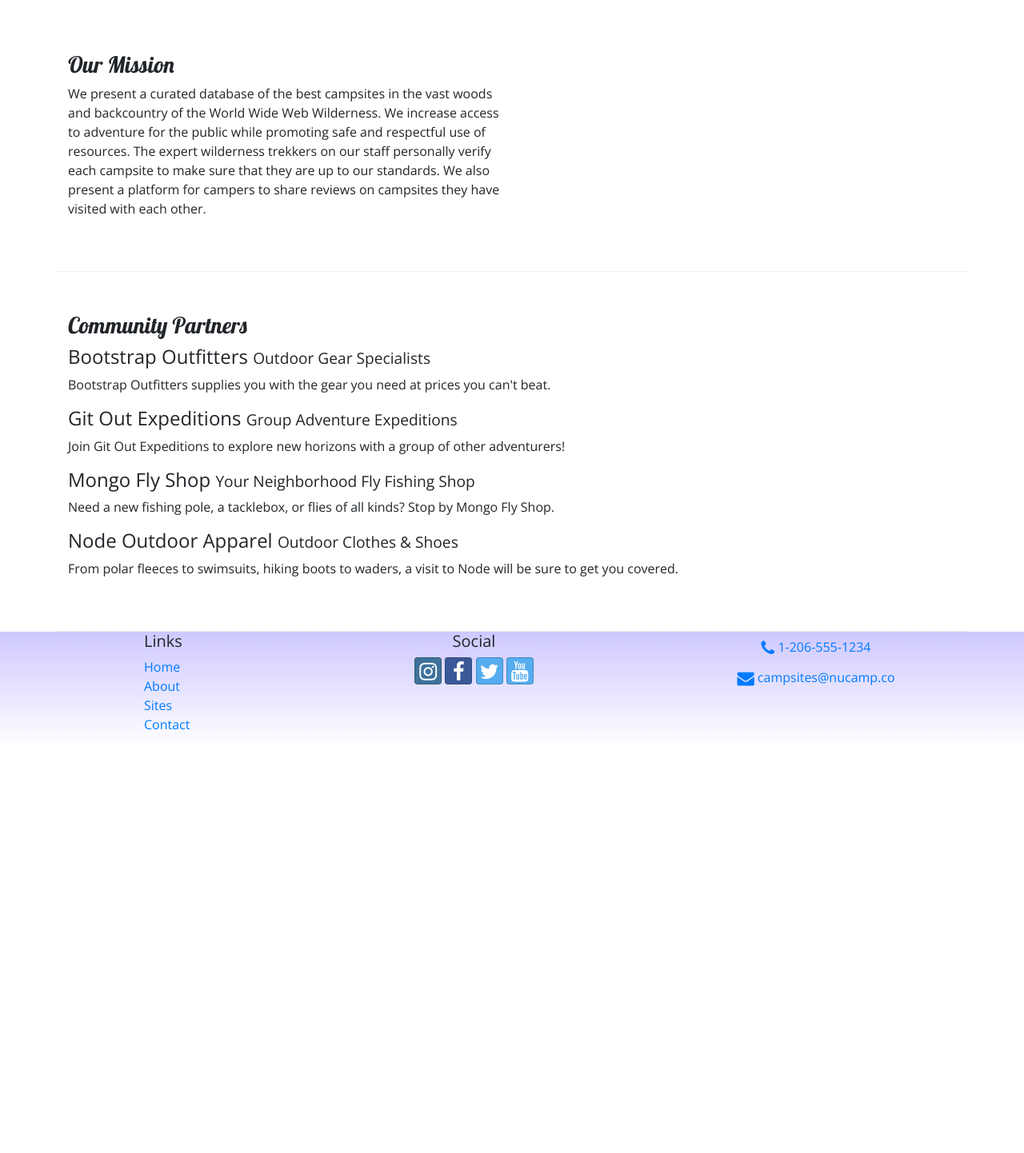
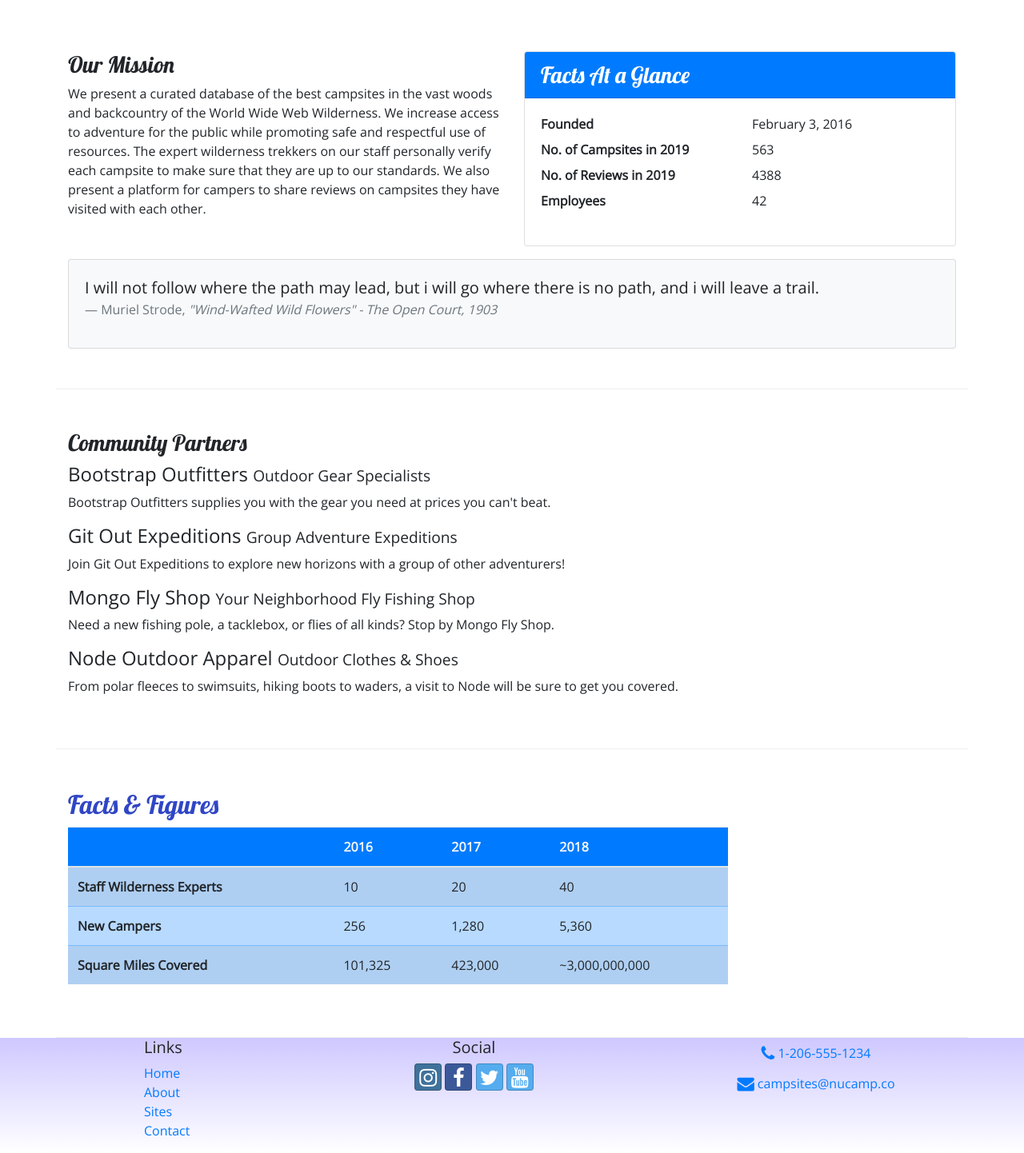
Before and after one commit to Dond2979/nucamp-bootstrap, a website: page aboutus.html in a window 1280 px wide. Shown: the part 340-1782 px from the top of the page at 80% size. Before the commit the page ends 1274 px from the top, so only its background shows below. Drawn offline with nearby package versions, Linux system fonts and the light colour scheme.

Commit message:
Added a Card and Table

```diff
--- a/aboutus.html
+++ b/aboutus.html
@@ -36,17 +36,17 @@
                 data-target="#nucampNavbar"><span class="navbar-toggler-icon"></span></button>
             <div class="collapse navbar-collapse" id="nucampNavbar">
                 <ul class="navbar-nav">
-                    <li class="nav-item"><a class="nav-link" href="index.html"><i class="fa fa-home fa-lg"></i> Home</a></li>
-                    <li class="nav-item active"><a class="nav-link" href="#"><i class="fa fa-info fa-lg"></i> About</a></li>
+                    <li class="nav-item"><a class="nav-link" href="index.html"><i class="fa fa-home fa-lg"></i> Home</a>
+                    </li>
+                    <li class="nav-item active"><a class="nav-link" href="#"><i class="fa fa-info fa-lg"></i> About</a>
+                    </li>
                     <li class="nav-item"><a class="nav-link" href="#"><i class="fa fa-list fa-lg"></i> Sites</a></li>
-                    <li class="nav-item"><a class="nav-link" href="contactus.html"><i class="fa fa-address-card fa-lg"></i> Contacts</a></li>
+                    <li class="nav-item"><a class="nav-link" href="contactus.html"><i
+                                class="fa fa-address-card fa-lg"></i> Contacts</a></li>
                 </ul>
             </div>
         </div>
     </nav>
-
-    <div>
-        <div>
     <div class="container">
         <div class="row">
             <div class="col">
@@ -59,38 +59,107 @@
             </div>
         </div>
     </div>
-        </div>
-    </div>
-        <div>
     <div class="container">
         <div class="row row-content">
             <div class="col-sm-6">
                 <h3>Our Mission</h3>
-                <p>We present a curated database of the best campsites in the vast woods and backcountry of the World Wide Web Wilderness. We increase access to adventure for the public while promoting safe and respectful use of resources. The expert wilderness trekkers on our staff personally verify each campsite to make sure that they are up to our standards. We also present a platform for campers to share reviews on campsites they have visited with each other.</p>
+                <p>We present a curated database of the best campsites in the vast woods and backcountry of the
+                    World Wide Web Wilderness. We increase access to adventure for the public while promoting safe
+                    and respectful use of resources. The expert wilderness trekkers on our staff personally verify
+                    each campsite to make sure that they are up to our standards. We also present a platform for
+                    campers to share reviews on campsites they have visited with each other.</p>
             </div>
+            <div class="col-sm-6">
+                <div class="card">
+                    <h3 class="card-header bg-primary text-white">Facts At a Glance</h3>
+                    <div class="card-body">
+                        <dl class="row">
+                            <dt class="col-6">Founded</dt>
+                            <dd class="col-6">February 3, 2016</dd>
+                            <dt class="col-6">No. of Campsites in 2019</dt>
+                            <dd class="col-6">563</dd>
+                            <dt class="col-6">No. of Reviews in 2019</dt>
+                            <dd class="col-6">4388</dd>
+                            <dt class="col-6">Employees</dt>
+                            <dd class="col-6">42</dd>
+                        </dl>
+                    </div>
+                </div>
+            </div>
+            <div class="col">
+                <div class="card bg-light mt-3">
+                    <blockquote class="blockquote card-body">
+                        <p class="mb-0"> I will not follow where the path may lead, but i will go where there is no path, and i will
+                            leave a trail.</p>
+                        <footer class="blockquote-footer">Muriel Strode,
+                            <cite title="Source Title">"Wind-Wafted Wild Flowers" - The Open Court, 1903
+                            </cite>
+                        </footer>
+                    </blockquote>
                 </div>
             </div>
         </div>
 
-        <div>
-            <div class="container">
         <div class="row row-content">
             <div class="col">
                 <h3>Community Partners</h3>
                 <h4>Bootstrap Outfitters <small>Outdoor Gear Specialists</small></h4>
-                <p class="d-none d-sm-block">Bootstrap Outfitters supplies you with the gear you need at prices you can't beat.</p>
+                <p class="d-none d-sm-block">Bootstrap Outfitters supplies you with the gear you need at prices you
+                    can't beat.</p>
                 <h4>Git Out Expeditions <small>Group Adventure Expeditions</small></h4>
-                <p class="d-none d-sm-block">Join Git Out Expeditions to explore new horizons with a group of other adventurers!</p>
+                <p class="d-none d-sm-block">Join Git Out Expeditions to explore new horizons with a group of other
+                    adventurers!</p>
                 <h4>Mongo Fly Shop <small>Your Neighborhood Fly Fishing Shop</small></h4>
-                <p class="d-none d-sm-block">Need a new fishing pole, a tacklebox, or flies of all kinds? Stop by Mongo Fly Shop.</p>
+                <p class="d-none d-sm-block">Need a new fishing pole, a tacklebox, or flies of all kinds? Stop by
+                    Mongo Fly Shop.</p>
                 <h4>Node Outdoor Apparel <small>Outdoor Clothes & Shoes</small></h4>
-                <p class="d-none d-sm-block">From polar fleeces to swimsuits, hiking boots to waders, a visit to Node will be sure to get you covered.</p>
+                <p class="d-none d-sm-block">From polar fleeces to swimsuits, hiking boots to waders, a visit to
+                    Node will be sure to get you covered.</p>
             </div>
+        </div>
+
+        <div class="row row-content">
+            <div class="col-sm-9">
+                <h2>Facts &amp; Figures</h2>
+                <div class="table-responsive">
+                    <table class="table table-striped">
+                        <thead>
+                            <tr class="bg-primary text-light">
+                              <th></th>
+                              <th>2016</th>
+                              <th>2017</th>
+                              <th>2018</th>
+                            </tr>
+                        </thead>
+                        <tbody class="table-primary">
+                            <tr>
+                                <th>Staff Wilderness Experts</th>
+                                <td>10</td>
+                                <td>20</td>
+                                <td>40</td>
+                            </tr>
+                            <tr>
+                                <th>New Campers</th>
+                                <td>256</td>
+                                <td>1,280</td>
+                                <td>5,360</td>
+                            </tr>
+                            <tr>
+                                <th>Square Miles Covered</th>
+                                <td>101,325</td>
+                                <td>423,000</td>
+                                <td>~3,000,000,000</td>
+                            </tr>
+                        </tbody>
+                    </table>
                 </div>
             </div>
         </div>
 
-    <footer>
+    </div>
+
+
+    <footer class="site-footer">
         <div class="container">
             <div class="row">
                 <div class="col-4 col-sm-2 offset-1">
@@ -104,14 +173,20 @@
                 </div>
                 <div class="col-6 col-sm-5 text-center">
                     <h5>Social</h5>
-                    <a class="btn btn-social-icon btn-instagram" href="http://instagram.com/"><i class="fa fa-instagram"></i></a>
-                    <a class="btn btn-social-icon btn-facebook" href="http://facebook.com/"><i class="fa fa-facebook"></i></a>
-                    <a class="btn btn-social-icon btn-twitter" href="http://twitter.com/"><i class="fa fa-twitter"></i></a>
-                    <a class="btn btn-social-icon btn-twitter" href="http://youtube.com/"><i class="fa fa-youtube"></i></a>
+                    <a class="btn btn-social-icon btn-instagram" href="http://instagram.com/"><i
+                            class="fa fa-instagram"></i></a>
+                    <a class="btn btn-social-icon btn-facebook" href="http://facebook.com/"><i
+                            class="fa fa-facebook"></i></a>
+                    <a class="btn btn-social-icon btn-twitter" href="http://twitter.com/"><i
+                            class="fa fa-twitter"></i></a>
+                    <a class="btn btn-social-icon btn-twitter" href="http://youtube.com/"><i
+                            class="fa fa-youtube"></i></a>
                 </div>
                 <div class="col-sm-4 text-center">
-                    <a role="button"  class="btn btn-link" href="tel:+12303004848"><i class="fa fa-phone fa-lg text-primary"></i> 1-206-555-1234</a><br />
-                    <a role="button" class="btn btn-link" href="mailto:campsites@nucamp.co"><i class="fa fa-envelope fa-lg text-primary"></i> campsites@nucamp.co</a>
+                    <a role="button" class="btn btn-link" href="tel:+12303004848"><i
+                            class="fa fa-phone fa-lg text-primary"></i> 1-206-555-1234</a><br />
+                    <a role="button" class="btn btn-link" href="mailto:campsites@nucamp.co"><i
+                            class="fa fa-envelope fa-lg text-primary"></i> campsites@nucamp.co</a>
                 </div>
             </div>
         </div>
--- a/css/styles.css
+++ b/css/styles.css
@@ -14,7 +14,7 @@ header h2 {
     color: #cec8ff;
 }
 
-footer {
+.site-footer {
     background-image: linear-gradient(#CEC8FF, white);
     padding: 20px, 0;
 }
```
Also changed, not shown: contactus.html (+33 -18 lines), index.html (+1 -1 lines). Lines whose indentation alone changed are shown as unchanged.
